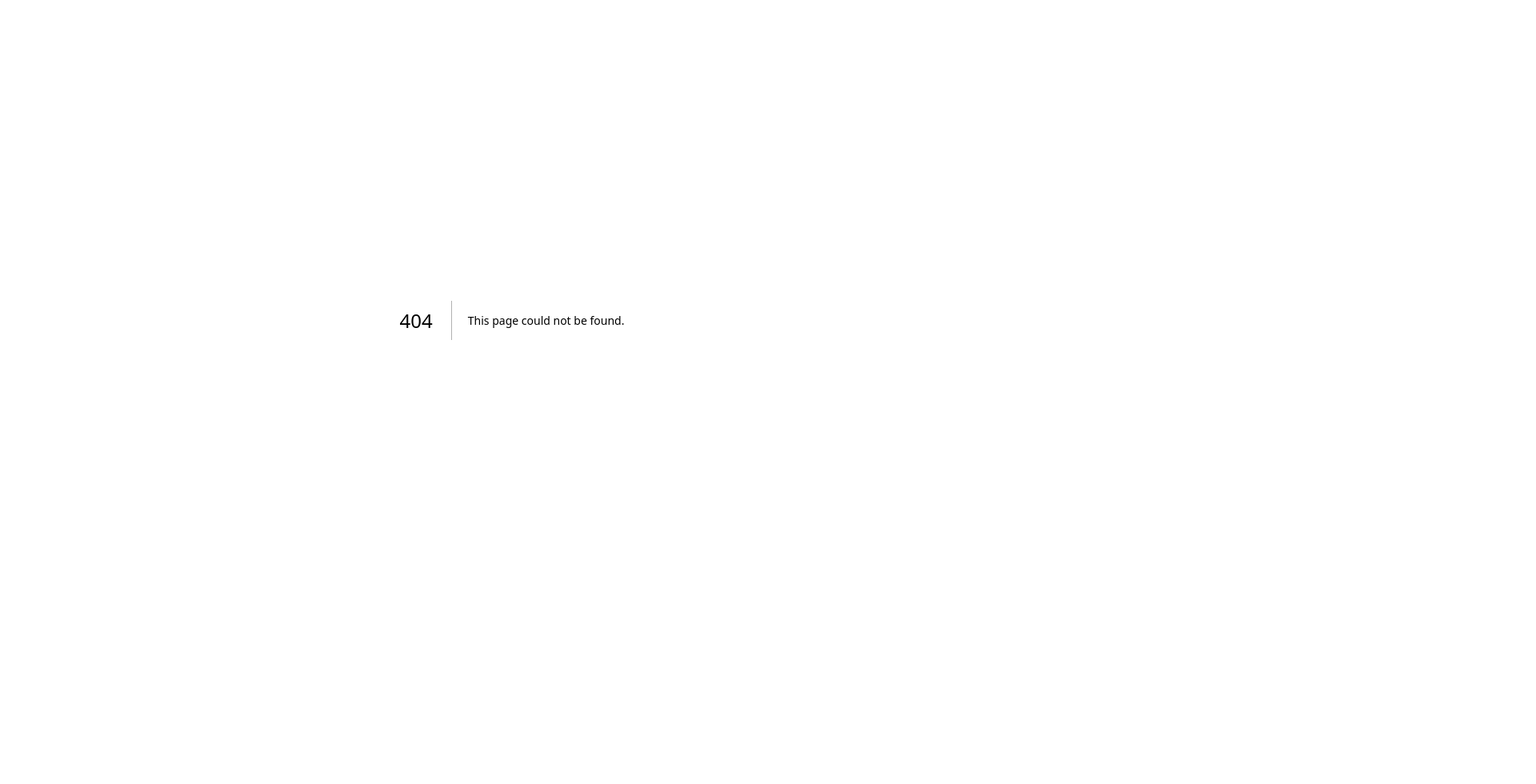
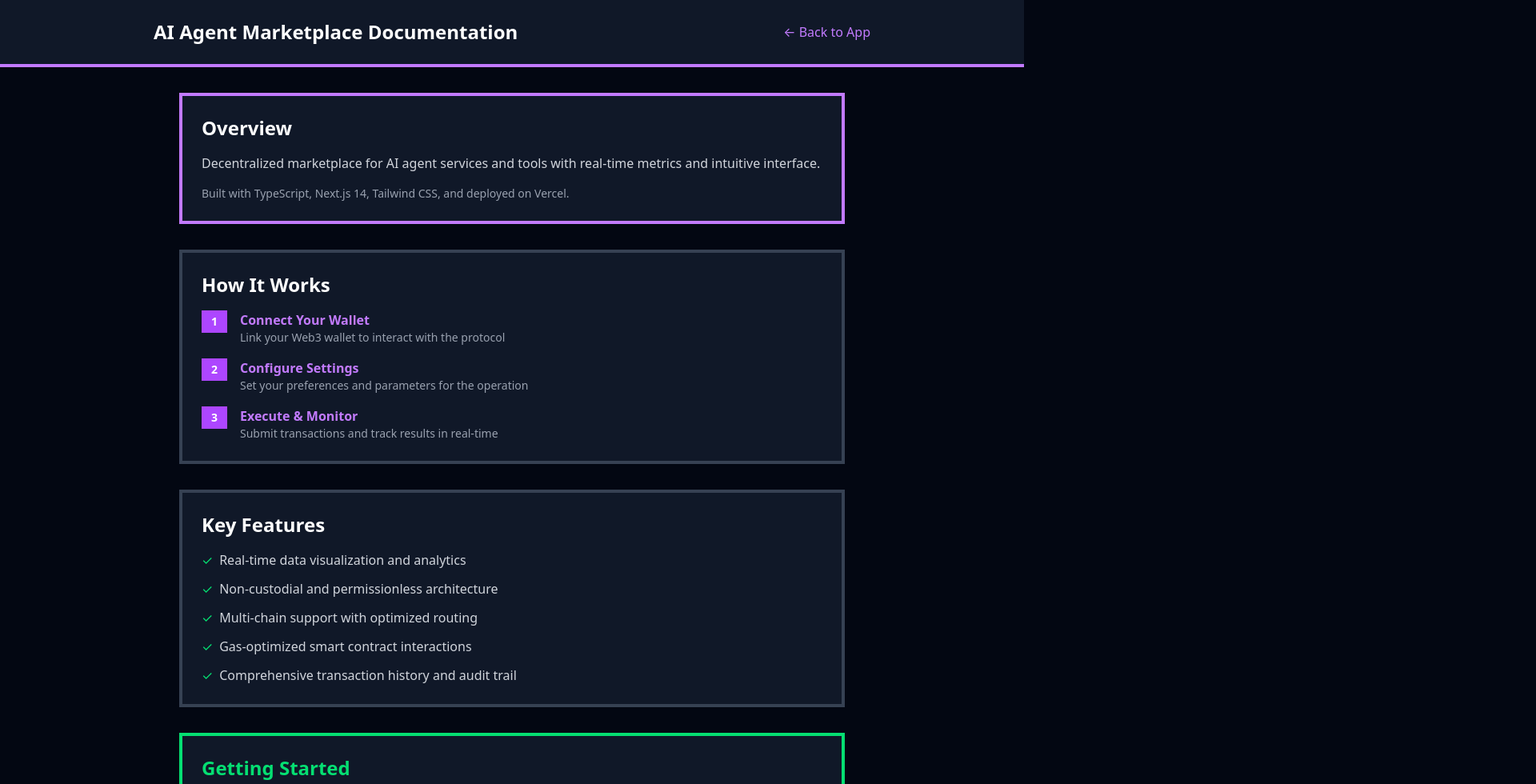
Before and after one commit to Samdevrel/ai-agent-marketplace, a Next.js app: page /docs in a window 1280 px wide. Before the commit this address had no page. Shown: the top 980 px of the page at 80% size, 1920 px wide, since content can reach past the window. Before the commit the page ends 800 px from the top, so only its background shows below. Built offline with nearby package versions, Linux system fonts and the light colour scheme.

Commit message:
Add documentation page with full content

```diff
--- /dev/null
+++ b/src/app/docs/overview/page.tsx
@@ -0,0 +1,69 @@
+// docs/overview/page.tsx
+'use client';
+
+export default function Overview() {
+  return (
+    <main className="min-h-screen bg-gray-950 text-white">
+      <div className="max-w-4xl mx-auto p-8">
+        <h1 className="text-4xl font-black mb-4">Documentation</h1>
+        <p className="text-gray-400 mb-8">
+          Comprehensive guide to understanding and using this app
+        </p>
+
+        <section className="bg-gray-900 border-4 border-purple-400 p-6 mb-8">
+          <h2 className="text-2xl font-black mb-4">Overview</h2>
+          <p className="text-gray-300 mb-4">
+            Decentralized marketplace for buying, selling, and deploying AI agent services and tools.
+          </p>
+          <p className="text-gray-300">
+            Built with TypeScript, Next.js 14, Tailwind CSS, and deployed on Vercel.
+          </p>
+        </section>
+
+        <section className="bg-gray-900 border-4 border-gray-700 p-6 mb-8">
+          <h2 className="text-2xl font-black mb-4">How It Works</h2>
+          <ol className="list-decimal list-inside space-y-3 text-gray-300">
+            <li>Browse available AI agent services</li>
+            <li>Deploy agents to blockchain</li>
+            <li>Buy and sell agent capabilities</li>
+          </ol>
+        </section>
+
+        <section className="bg-gray-900 border-4 border-gray-700 p-6 mb-8">
+          <h2 className="text-2xl font-black mb-4">Key Features</h2>
+          <ul className="space-y-2 text-gray-300">
+            <li>✓ Verified AI agent listings</li>
+            <li>✓ Smart contract agent deployment</li>
+            <li>✓ Performance tracking</li>
+            <li>✓ Escrow and payment</li>
+            <li>✓ Agent marketplace analytics</li>
+          </ul>
+        </section>
+
+        <section className="bg-gray-900 border-4 border-green-400 p-6 mb-8">
+          <h2 className="text-2xl font-black text-green-400 mb-4">Getting Started</h2>
+          <p className="text-gray-300 mb-4">
+            To start using this app, simply:
+          </p>
+          <ol className="list-decimal list-inside space-y-2 text-gray-300">
+            <li>Navigate to the app home page</li>
+            <li>Review agent capabilities</li>
+            <li>Deploy agent to network</li>
+            <li>Configure agent settings</li>
+          </ol>
+        </section>
+
+        <section className="bg-gray-900 border-4 border-gray-700 p-6">
+          <h2 className="text-2xl font-black mb-4">Related Resources</h2>
+          <ul className="space-y-2 text-gray-300">
+            <li>
+              <a href="/" className="text-purple-400 hover:underline">
+                ← Back to Home
+              </a>
+            </li>
+          </ul>
+        </section>
+      </div>
+    </main>
+  );
+}
--- /dev/null
+++ b/src/app/docs/page.tsx
@@ -0,0 +1,127 @@
+'use client';
+
+import Link from 'next/link';
+
+export default function DocsPage() {
+  return (
+    <main className="min-h-screen bg-gray-950 text-white">
+      <header className="border-b-4 border-purple-400 bg-gray-900 p-6">
+        <div className="max-w-4xl mx-auto flex justify-between items-center">
+          <h1 className="text-2xl font-black">AI Agent Marketplace Documentation</h1>
+          <Link href="/" className="text-purple-400 hover:underline">← Back to App</Link>
+        </div>
+      </header>
+
+      <div className="max-w-4xl mx-auto p-8 space-y-8">
+        <section className="bg-gray-900 border-4 border-purple-400 p-6">
+          <h2 className="text-2xl font-black mb-4">Overview</h2>
+          <p className="text-gray-300 mb-4">
+            Decentralized marketplace for AI agent services and tools with real-time metrics and intuitive interface.
+          </p>
+          <p className="text-gray-400 text-sm">
+            Built with TypeScript, Next.js 14, Tailwind CSS, and deployed on Vercel.
+          </p>
+        </section>
+
+        <section className="bg-gray-900 border-4 border-gray-700 p-6">
+          <h2 className="text-2xl font-black mb-4">How It Works</h2>
+          <div className="space-y-4">
+            <div className="flex gap-4 items-start">
+              <div className="bg-purple-500 text-white font-bold px-3 py-1 text-sm">1</div>
+              <div>
+                <h3 className="font-bold text-purple-400">Connect Your Wallet</h3>
+                <p className="text-gray-400 text-sm">Link your Web3 wallet to interact with the protocol</p>
+              </div>
+            </div>
+            <div className="flex gap-4 items-start">
+              <div className="bg-purple-500 text-white font-bold px-3 py-1 text-sm">2</div>
+              <div>
+                <h3 className="font-bold text-purple-400">Configure Settings</h3>
+                <p className="text-gray-400 text-sm">Set your preferences and parameters for the operation</p>
+              </div>
+            </div>
+            <div className="flex gap-4 items-start">
+              <div className="bg-purple-500 text-white font-bold px-3 py-1 text-sm">3</div>
+              <div>
+                <h3 className="font-bold text-purple-400">Execute & Monitor</h3>
+                <p className="text-gray-400 text-sm">Submit transactions and track results in real-time</p>
+              </div>
+            </div>
+          </div>
+        </section>
+
+        <section className="bg-gray-900 border-4 border-gray-700 p-6">
+          <h2 className="text-2xl font-black mb-4">Key Features</h2>
+          <ul className="space-y-3 text-gray-300">
+            <li className="flex items-center gap-2">
+              <span className="text-green-400">✓</span>
+              Real-time data visualization and analytics
+            </li>
+            <li className="flex items-center gap-2">
+              <span className="text-green-400">✓</span>
+              Non-custodial and permissionless architecture
+            </li>
+            <li className="flex items-center gap-2">
+              <span className="text-green-400">✓</span>
+              Multi-chain support with optimized routing
+            </li>
+            <li className="flex items-center gap-2">
+              <span className="text-green-400">✓</span>
+              Gas-optimized smart contract interactions
+            </li>
+            <li className="flex items-center gap-2">
+              <span className="text-green-400">✓</span>
+              Comprehensive transaction history and audit trail
+            </li>
+          </ul>
+        </section>
+
+        <section className="bg-gray-900 border-4 border-green-400 p-6">
+          <h2 className="text-2xl font-black text-green-400 mb-4">Getting Started</h2>
+          <ol className="list-decimal list-inside space-y-2 text-gray-300">
+            <li>Install MetaMask or another Web3 wallet</li>
+            <li>Connect to the application using the Connect Wallet button</li>
+            <li>Explore the dashboard to understand available features</li>
+            <li>Start with small amounts to test functionality</li>
+            <li>Monitor your positions and track performance</li>
+          </ol>
+        </section>
+
+        <section className="bg-gray-900 border-4 border-gray-700 p-6">
+          <h2 className="text-2xl font-black mb-4">Technical Architecture</h2>
+          <div className="bg-gray-800 p-4 font-mono text-sm text-gray-300">
+            <pre>┌─────────────────────────────────────┐
+│           Frontend (Next.js)        │
+├─────────────────────────────────────┤
+│         Web3 Provider (wagmi)       │
+├─────────────────────────────────────┤
+│        Smart Contracts (EVM)        │
+├─────────────────────────────────────┤
+│     Blockchain Network (L1/L2)      │
+└─────────────────────────────────────┘</pre>
+          </div>
+        </section>
+
+        <section className="bg-gray-900 border-4 border-gray-700 p-6">
+          <h2 className="text-2xl font-black mb-4">Resources</h2>
+          <div className="grid md:grid-cols-2 gap-4">
+            <Link href="/" className="block p-4 bg-gray-800 border-2 border-gray-600 hover:border-purple-400 transition">
+              <h3 className="font-bold text-purple-400">← Back to App</h3>
+              <p className="text-sm text-gray-400">Return to the main application</p>
+            </Link>
+            <a href="https://github.com/Samdevrel/ai-agent-marketplace" target="_blank" className="block p-4 bg-gray-800 border-2 border-gray-600 hover:border-purple-400 transition">
+              <h3 className="font-bold text-purple-400">GitHub Repository</h3>
+              <p className="text-sm text-gray-400">View source code and contribute</p>
+            </a>
+          </div>
+        </section>
+
+        <footer className="text-center text-gray-500 text-sm py-8 border-t border-gray-800">
+          <p>
+            Built by <a href="https://x.com/samdevrel" className="text-purple-400 hover:underline">@samdevrel</a>
+          </p>
+        </footer>
+      </div>
+    </main>
+  );
+}
--- a/src/app/page.tsx
+++ b/src/app/page.tsx
@@ -271,7 +271,13 @@ export default function Home() {
         <footer className="text-center text-gray-500 text-sm py-8 border-t border-gray-800">
           <p>
             Built by <a href="https://x.com/samdevrel" className="text-indigo-400 hover:underline">@samdevrel</a>
-          </p>
+          <button
+            onClick={() => window.location.href = '/docs/overview'}
+            className="w-full py-4 bg-purple-500 text-white font-bold border-4 border-purple-400 hover:bg-purple-400 mb-4"
+          >
+            {buttonText}
+          </button>
+                    </p>
         </footer>
       </div>
     </main>
```
